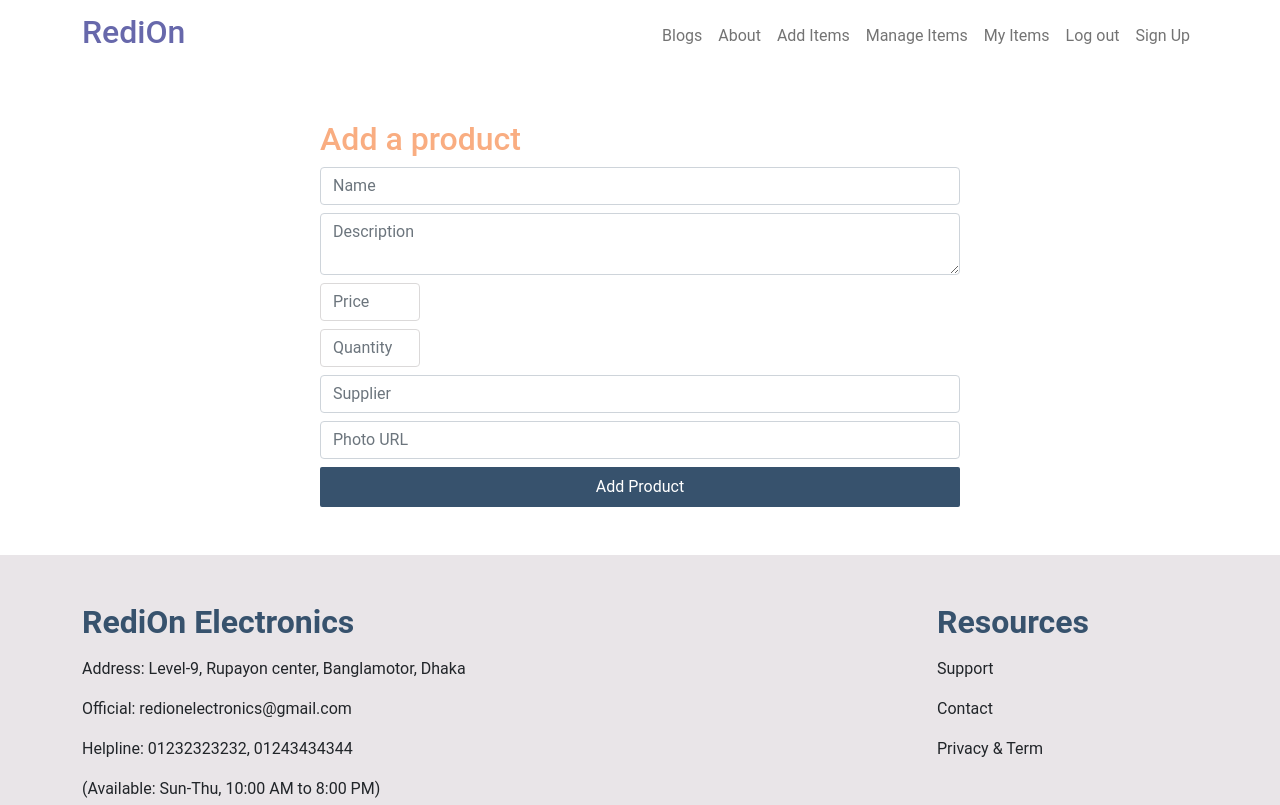
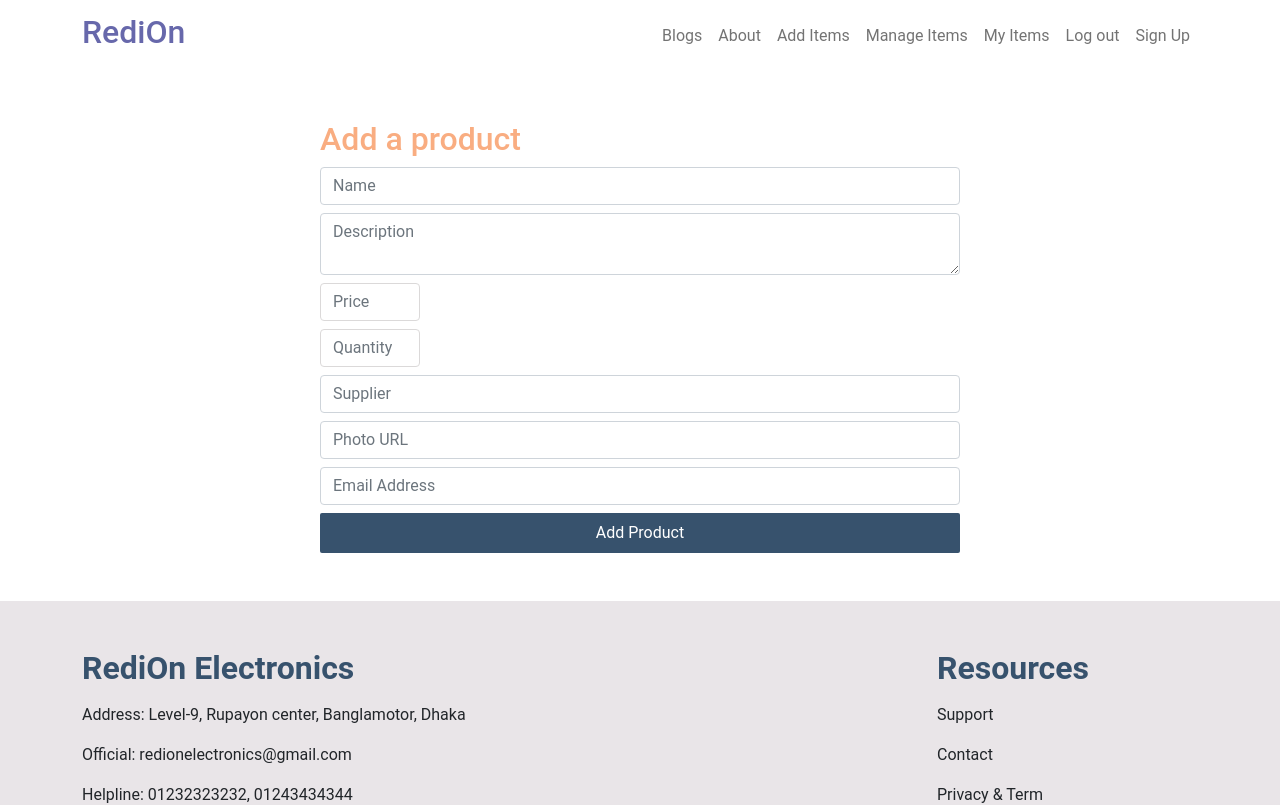
Before and after one commit to hoqradwan/redion-electronics-client, a React (Create React App) app: page /add in a window 1280 px wide. Shown: the top 805 px of the page. Built offline with nearby package versions, Linux system fonts and the light colour scheme; no server answers; sample sign-in values are in the browser's storage.

Commit message:
code cleant and email query url added

```diff
--- a/src/Pages/AddItems/AddItems.js
+++ b/src/Pages/AddItems/AddItems.js
@@ -74,6 +74,12 @@ const AddItems = () => {
           type="text"
           {...register("img")}
         />
+        <input
+          className="mb-2 form-control"
+          placeholder="Email Address"
+          type="text"
+          {...register("email")}
+        />
         <input className="addProduct py-2" type="submit" value="Add Product" />
       </form>
     </div>
--- a/src/Pages/MyItems/MyItems.js
+++ b/src/Pages/MyItems/MyItems.js
@@ -2,15 +2,19 @@ import { faTrashCan } from "@fortawesome/free-solid-svg-icons";
 import { FontAwesomeIcon } from "@fortawesome/react-fontawesome";
 import React, { useEffect, useState } from "react";
 import { Table } from "react-bootstrap";
+import { useAuthState } from "react-firebase-hooks/auth";
+import auth from "../../firebase.init";
 
 const MyItems = () => {
+  const [user] = useAuthState(auth);
   const [items, setItems] = useState([]);
   useEffect(() => {
-    const url = `https://safe-lake-62248.herokuapp.com/items`;
+    const email = user.email;
+    const url = `https://safe-lake-62248.herokuapp.com/items?email=${email}`;
     fetch(url)
       .then((res) => res.json())
       .then((data) => setItems(data));
-  }, [items]);
+  }, [user]);
 
   const handleDelete = (id) => {
     const proceed = window.confirm("Are you sure you want to delete?");
@@ -53,7 +57,7 @@ const MyItems = () => {
                 <td className="text-center">
                   <button
                     className="delete"
-                    onClick={() => handleDelete([item._id])}
+                    onClick={() => handleDelete(item._id)}
                   >
                     <FontAwesomeIcon icon={faTrashCan}></FontAwesomeIcon>
                   </button>
--- a/src/hooks/useProductDetail.js
+++ /dev/null
@@ -1,15 +0,0 @@
-import { useEffect, useState } from "react"
-
-const useProductDetail = productId =>{
-    const [product, setProduct] = useState({});
-
-    useEffect(()=>{
-    const url = `https://safe-lake-62248.herokuapp.com/products/${productId}`;
-        fetch(url)
-        .then(res => res.json())
-        .then(data => setProduct(data))
-    },[productId])
-    return [product]
-}
-
-export default useProductDetail;
```
Also changed, not shown: src/Pages/ProductDetail/ProductDetail.js (+11 -12 lines).
